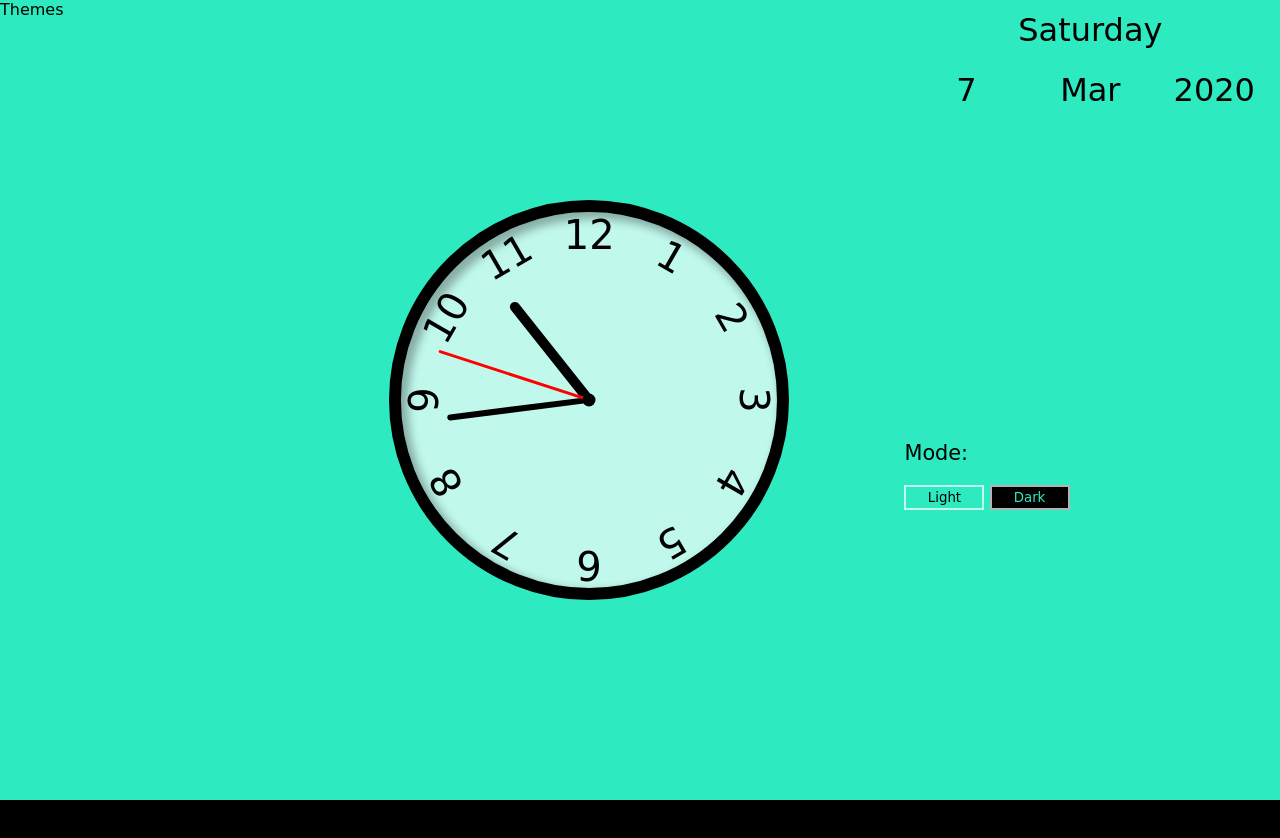
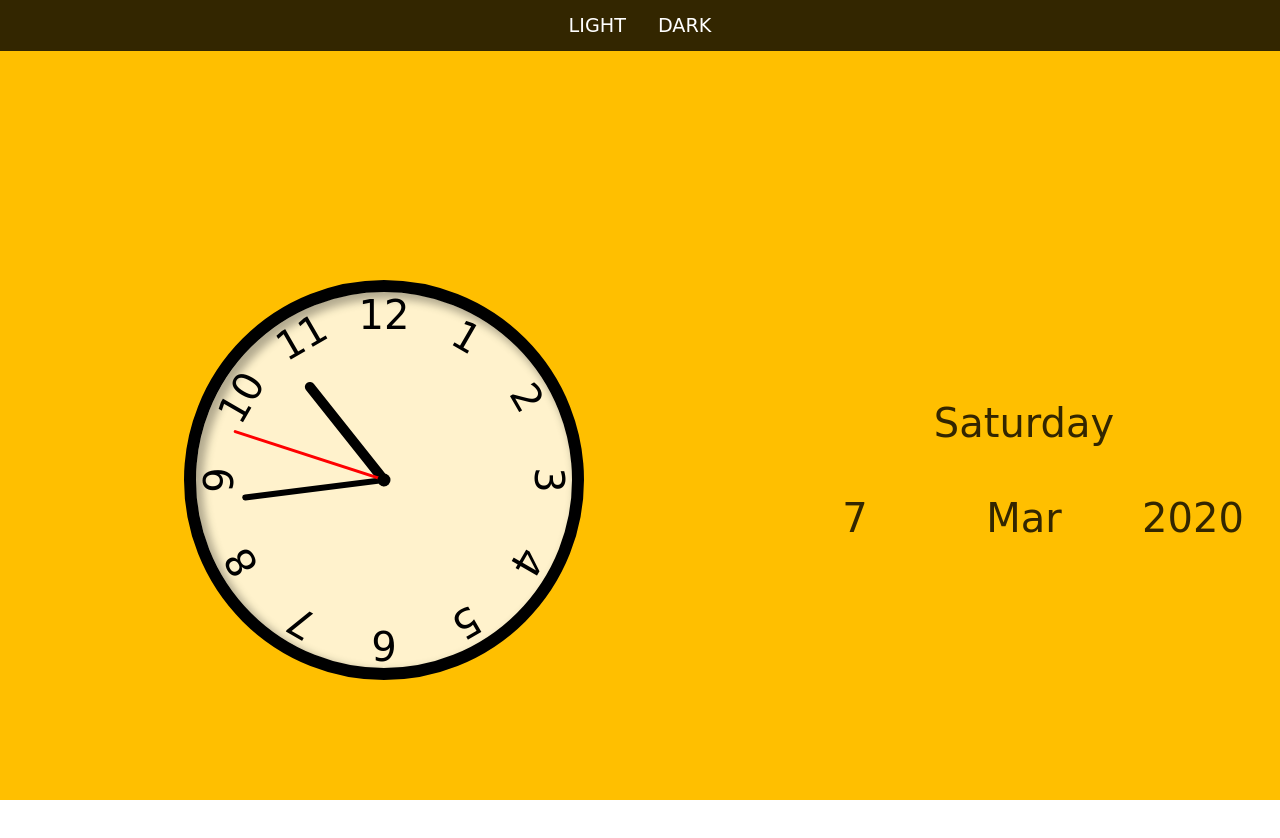
Before and after one commit to zion-s/Clock-js, a plain HTML site: page index.html in a window 1280 px wide. Before the commit the page ends 800 px from the top, so only its background shows below. Drawn offline with Linux system fonts and the light colour scheme; a web font is replaced by a local one.

Commit message:
Add files via upload

```diff
--- a/index.html
+++ b/index.html
@@ -2,14 +2,20 @@
 <html>
 <head>
 	<title>Clock App</title>
+	<meta name="viewport" content="width=device-width, initial-scale=1">
 	<link href="https://fonts.googleapis.com/css?family=Gugi&display=swap" rel="stylesheet">
-	<link rel="stylesheet" type="text/css" href="style.css">
+	<link rel="stylesheet" type="text/css" href="newstyle.css">
 </head>
 <body>
+	<!-- <div class="page"> -->
+		<div class="navbar">
+			<ul>
+			  <li><button id="light">Light</button></li>
+			  <li><button id="dark">Dark</button></li>
+			</ul>
+		</div>
+		<div class="page">
 		<div class="container">
-
-		<div class="theme">Themes</div>
-
 			<div class="clock">
 				<div class="hand hour" id="hourHand"></div>
 				<div class="hand minute" id="minuteHand"></div>
@@ -27,23 +33,18 @@
 				<div class="number number11">11</div>
 				<div class="number number12">12</div>
 			</div>
+		</div>
 
 		<div class="date">
 			<div class="dayOfWeek"></div>
+			<div class="break"></div>
 			<div class="box day"></div>
 			<div class="box month"></div>
 			<div class="box year"></div>
 		</div>
-
-		<div class="mode">
-			<p>Mode:</p>
-			<button id="light">Light</button>
-			<button id="dark">Dark</button>
 	</div>
 
-	</div>
-
-<script type="text/javascript" src="app.js"></script>
+<script type="text/javascript" src="newapp.js"></script>
 
 </body>
 </html>
--- /dev/null
+++ b/newapp.js
@@ -0,0 +1,69 @@
+const lightMode = document.getElementById('light');
+const darkMode = document.getElementById('dark');
+
+lightMode.addEventListener("click", ()=>{
+	document.querySelector('.page').style.backgroundColor="var(--light-color)";
+	document.querySelector('.clock').style.backgroundColor="rgba(255,255,255,0.8)";
+	document.querySelector('.clock').style.border="12px solid black";
+	document.querySelector('.clock').style.boxShadow="inset 5px 5px 8px 2px rgba(0, 0, 0, 0.3)";
+	let nums = document.getElementsByClassName('number');
+	for (let i = 0; i < nums.length; i++) {
+		nums[i].style.color='black';
+	};
+	document.getElementById('hourHand').style.backgroundColor="black";
+	document.getElementById('minuteHand').style.backgroundColor="black";
+	document.querySelector('.date').style.color="black";
+});
+
+darkMode.addEventListener("click", ()=>{
+	document.querySelector('.page').style.backgroundColor="var(--dark-color)";
+	document.querySelector('.clock').style.backgroundColor="var(--dark-color)";
+	document.querySelector('.clock').style.border="none";
+	document.querySelector('.clock').style.boxShadow="none";
+	let nums = document.getElementsByClassName('number');
+	for (let i = 0; i < nums.length; i++) {
+		nums[i].style.color='var(--light-color)';
+	};
+	document.getElementById('hourHand').style.backgroundColor="var(--light-color)";
+	document.getElementById('minuteHand').style.backgroundColor="var(--light-color)";
+	document.querySelector('.date').style.color="var(--light-color)";
+});
+
+const secondHand=document.querySelector('#secondHand');
+const minuteHand=document.querySelector('#minuteHand');
+const hourHand=document.querySelector('#hourHand');
+
+clockStart=()=>{
+	const date = new Date();
+	const hour = date.getHours()%12;//12 hour clock time
+	const minute = date.getMinutes();
+	const second = date.getSeconds();
+
+	const hourDeg = (hour+ (minute/60)) * 30 ;//30 degrees movement for evry hour passed
+	const minDeg = (minute + (second/60)) * 6;//6 degrees movement for every minute passed
+	const secDeg = second * 6;//6 degrees movement for every second passed
+
+	hourHand.style.transform = 'translateX(-50%)';//this style in css was being overridden, hence included it in JS file
+	hourHand.style.transform += 'rotate('+hourDeg+'deg)';//cannot include in the same line; need to use += to add multiple transforms
+	minuteHand.style.transform = 'translateX(-50%)';
+	minuteHand.style.transform += 'rotate('+minDeg+'deg)';
+	secondHand.style.transform = 'translateX(-50%)';
+	secondHand.style.transform += 'rotate('+secDeg+'deg)';
+
+	setTimeout(clockStart, 1000);
+
+	const dayOfWeek = document.querySelector('.dayOfWeek');
+	const day = document.querySelector('.day');
+	const month = document.querySelector('.month');
+	const year = document.querySelector('.year');
+
+	const weekDay = ['Sunday', 'Monday', 'Tuesday', 'Wednesday', 'Thursday', 'Friday', 'Saturday'];
+	const monthName = ['Jan', 'Feb', 'Mar', 'April', 'May', 'Jun', 'Jul', 'Aug', 'Sep', 'Oct', 'Nov', 'Dec'];
+
+	dayOfWeek.innerHTML = weekDay[date.getDay()];
+	day.innerHTML = date.getDate();
+	month.innerHTML = monthName[date.getMonth()];
+	year.innerHTML = date.getFullYear();
+}
+
+clockStart();
--- /dev/null
+++ b/newstyle.css
@@ -0,0 +1,172 @@
+/************GENERAL**********/
+*, *::before, *::after{
+	box-sizing:
+	border-box;
+	font-family: 'Gugi', cursive, sans-serif;
+	--light-color: #FFBF00;
+	--dark-color: #332600;
+}
+body{
+	margin: 0;
+	padding: 0;
+}
+.page{
+	width: 100vw;
+	height: 100vh;
+	display: flex;
+	flex-direction: row;
+	background-color: var(--light-color);
+}
+/****************************/
+/************NAVBAR**********/
+.navbar{
+	z-index: 11;
+	height: 10%;
+}
+ul {
+	list-style-type: none;
+	width: 100%;
+	position: fixed;
+	top: 0;
+	margin: 0;
+	padding: 0;
+	overflow: hidden;
+	background-color: var(--dark-color);
+	display: flex;
+	justify-content: center;
+	align-items: center;
+}
+li {
+	float: left;
+}
+li button{
+	display: block;
+	color: white;
+	background-color: var(--dark-color);
+	text-align: center;
+	padding: 14px 16px;
+	text-decoration: none;
+	text-transform: uppercase;
+	font-size: 1.2rem;
+	border: none;
+	cursor: pointer;
+}
+li button:hover {
+	background-color: var(--light-color);
+	color: #1a1300;
+}
+
+/****************************/
+/************DATE**********/
+.date{
+	position: absolute;
+	top: 80px;
+	left: 60%;
+	width: 40vw;
+	height: 100vh;
+	display: flex;
+	flex-wrap: wrap;
+	align-content: center;
+	justify-content: center;
+	color: var(--dark-color);
+}
+.break {
+  flex-basis: 100%;
+  height: 0;
+}
+.dayOfWeek{
+	width:100%;
+	text-align: center;
+	height: 65px;
+	font-size: 2.5rem;
+}
+.box{
+	width:33%;
+	text-align: center;
+	height: 65px;
+	font-size: 2.5rem;
+	margin-top: 30px;
+}
+
+/****************************/
+/************CLOCK FACE**********/
+.container{
+	position: absolute;
+	top: 80px;
+	left: 0;
+	width: 60vw;
+	height: 100vh;
+}
+.clock{
+	width: 400px;
+	height: 400px;
+	border-radius: 50%;
+	background-color: rgba(255,255,255,0.8);
+	border: 12px solid black;
+	box-shadow: inset 5px 5px 8px 2px rgba(0, 0, 0, 0.3);
+	position: relative;
+	top: 50%;
+	left: 50%;
+	transform: translate(-50%, -50%);
+}
+.clock .number{
+	position: absolute;
+	width: 100%;
+	height: 100%;
+	text-align: center;
+	font-size: 2.5rem;
+	--rotation: 0;/*default rotation value*/
+	transform: rotate(var(--rotation));/*set variable as rotation to cycle through the angles*/
+}
+.clock .number1{ --rotation: 30deg; }
+.clock .number2{ --rotation: 60deg; }
+.clock .number3{ --rotation: 90deg; }
+.clock .number4{ --rotation: 120deg; }
+.clock .number5{ --rotation: 150deg; }
+.clock .number6{ --rotation: 180deg; }
+.clock .number7{ --rotation: 210deg; }
+.clock .number8{ --rotation: 240deg; }
+.clock .number9{ --rotation: 270deg; }
+.clock .number10{ --rotation: 300deg; }
+.clock .number11{ --rotation: 330deg; }
+/****************************/
+/************CLOCK HANDS**********/
+.clock .hand{
+	position: absolute;
+	bottom: 50%;
+	left: 50%;
+/*	--rotation: 0;
+	transform: translateX(-50%) rotate(calc(var(--rotation)*1deg));*/
+	transform-origin: bottom;
+	border-top-right-radius: 10px;
+	border-top-left-radius: 10px;
+	z-index: 10;/*so that the hand is always on top of the numbers*/
+}
+.clock .hand.hour{
+	width: 10px;
+	height: 33%;
+	background-color: black;
+}
+.clock .hand.minute{
+	width: 6px;
+	height: 38%;
+	background-color: black;
+}
+.clock .hand.second{
+	width: 3px;
+	height: 42%;
+	background-color: red;
+}
+.clock::after{
+	content: '';
+	position: absolute;
+	background-color: black;
+	width: 13px;
+	height: 13px;
+	border-radius: 50%;
+	z-index: 11;
+	top: 50%;
+	left: 50%;
+	transform: translate(-50%,-50%);
+}
+/****************************/
```
Lines whose indentation alone changed are shown as unchanged.
